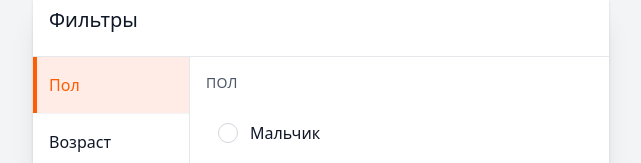
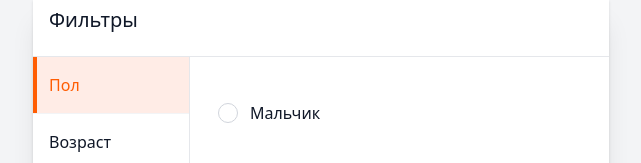
Before and after one commit to Azgiliat/catebi-mini-app-test, a Vue app: page /adoption-list in a window 1280 px wide. Both pictures are taken after a click on the button 892 px from the left and 100 px from the top of the page. Shown: the top 163 px of the page, without its empty margins (319-960 px from the left). Built offline with nearby package versions, Linux system fonts and the light colour scheme.

Commit message:
small fixes

```diff
--- a/src/App.vue
+++ b/src/App.vue
@@ -4,20 +4,19 @@
       class="mx-auto flex min-h-screen w-full max-w-xl min-w-xs flex-col bg-white shadow-sm"
     >
       <header
-        class="bg-catebi pt-tg-safe-top sticky top-0 z-20 flex h-16 items-center justify-center px-4"
+        class="bg-catebi sticky top-0 z-20 flex items-center justify-center p-4"
       >
         <RouterLink
           class="flex items-center gap-2 text-white"
           :to="{ name: ADOPTION_LIST_ROUTE_NAMES.ADOPTION_LIST }"
           :aria-label="t('app.homeAriaLabel')"
         >
-          <span class="text-catebi grid size-8 place-items-center rounded-full">
-            <Icon
-              class="size-5"
-              name="catebi-logo"
-              aria-hidden="true"
-            />
-          </span>
+          <Icon
+            class="text-catebi size-8"
+            name="catebi-logo"
+            aria-hidden="true"
+          />
+
           <span class="text-sm font-extrabold tracking-wide">CATEBI</span>
         </RouterLink>
       </header>
--- a/src/modules/adoption-list/components/FilterPanel.vue
+++ b/src/modules/adoption-list/components/FilterPanel.vue
@@ -27,11 +27,6 @@
       </button>
     </nav>
     <div class="overflow-y-auto px-4 py-4">
-      <h3
-        class="text-sm leading-5 font-medium tracking-wide text-gray-600 uppercase"
-      >
-        {{ t(activeGroup.labelKey) }}
-      </h3>
       <div class="mt-4 space-y-3">
         <label
           v-for="option in visibleOptions"
```
Also changed, not shown: src/assets/icons/catebi-logo.svg.
